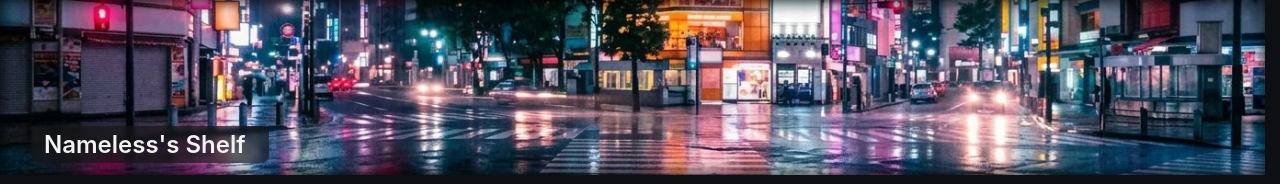
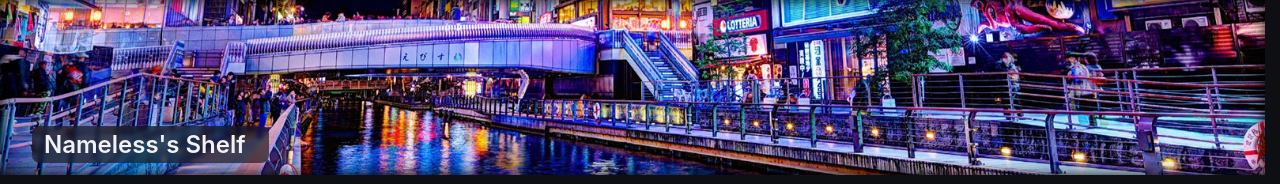
Before and after one commit to IgSilveiras/shelftracker, a plain HTML site: page index.html in a window 1280 px wide. Shown: the top 184 px of the page. Drawn offline with nearby package versions, Linux system fonts and the light colour scheme; some icons are missing.

Commit message:
changed banner and demo image on readme, also fixed another typo on it

```diff
--- a/style/layout.css
+++ b/style/layout.css
@@ -1,7 +1,7 @@
 .banner {
     display: flex;
     height: 175px;
-    background-image: url(../assets/banner.webp);
+    background-image: url(../assets/banner.jpg);
     background-size: cover;
     background-position: center 50%;
     box-shadow: inset 0 0 16px black;
```
Also changed, not shown: README.md, assets/banner.jpg (added), assets/banner.webp (deleted), 1 other file.
